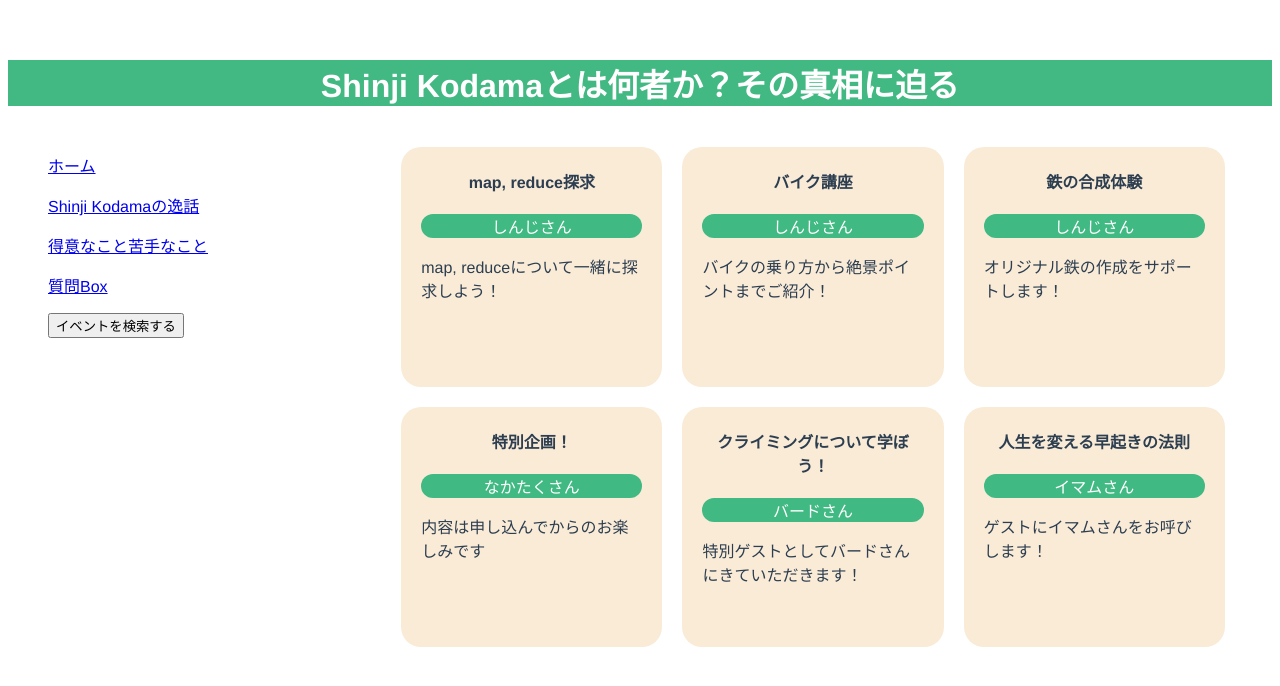
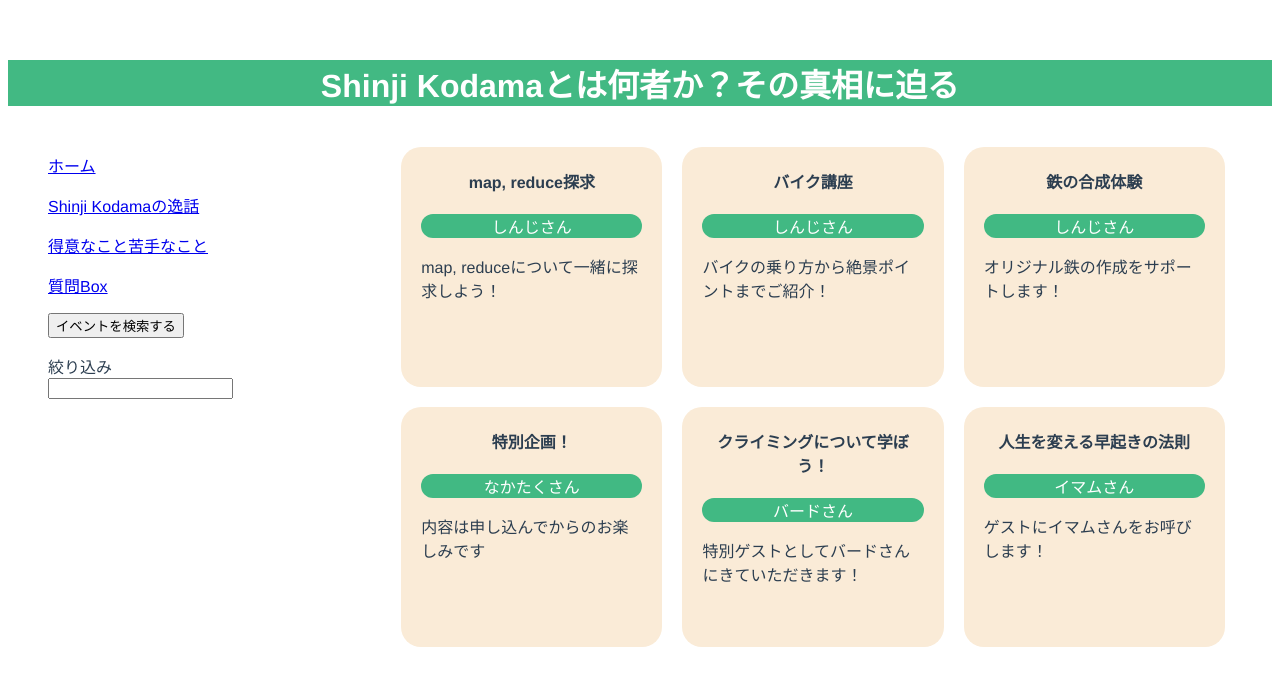
Before and after one commit to shinji-kodama/vue_practice, a Vue app in the folder vite-project/: page /contact in a window 1280 px wide. Shown: the top 686 px of the page. Built offline with nearby package versions, Linux system fonts and the light colour scheme.

Commit message:
検索フォームコンポーネントを追加

```diff
--- a/vite-project/src/components/Nav.vue
+++ b/vite-project/src/components/Nav.vue
@@ -12,14 +12,20 @@
         <li @click="sendStore(guestName)" class="filter">{{ guestName }}</li>
       </ul>
     </li>
+    <Search @input="setSearchName" />
   </ul>
   </div>
 </template>
 
 <script>
+import Search from "./Search.vue";
+
 import { mapState } from "vuex";
 
 export default {
+  components: {
+    Search,
+  },
   data() {
     return {
       isShow: true,
@@ -30,9 +36,10 @@ export default {
   },
   computed: {
       ...mapState(["questions"]),
+
       guestNames(){
         return this.$store.getters.guestNames;
-      }
+      },
   },
   methods: {
     showInput () {
@@ -40,6 +47,9 @@ export default {
     },
     sendStore(name){
       this.$store.commit('selectGuest', name);
+    },
+    setSearchName(e){
+      this.$store.commit('selectGuest', e.target.value);
     }
   },
 };
--- /dev/null
+++ b/vite-project/src/components/Search.vue
@@ -0,0 +1,28 @@
+<template>
+    <li class="item">
+      <label>絞り込み</label><br>
+      <input v-model="searchName" type="text"><br>
+      {{ searchName }}
+    </li>
+</template>
+
+<script>
+export default {
+  data() {
+    return {
+      searchName: "",
+    };
+  },
+};
+</script>
+<style scoped>
+
+li{
+    list-style: none;
+}
+
+.item{
+    margin-top: 16px;
+}
+
+</style>
```
